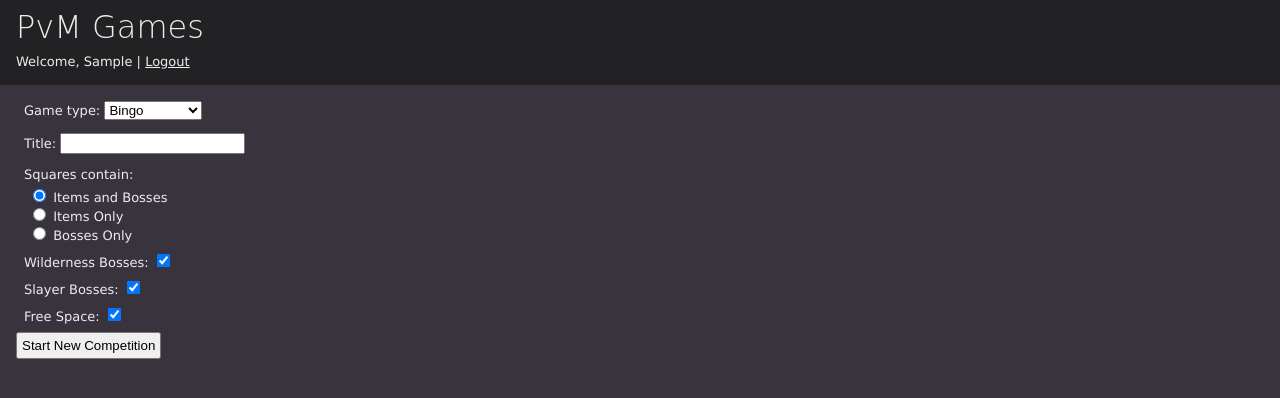
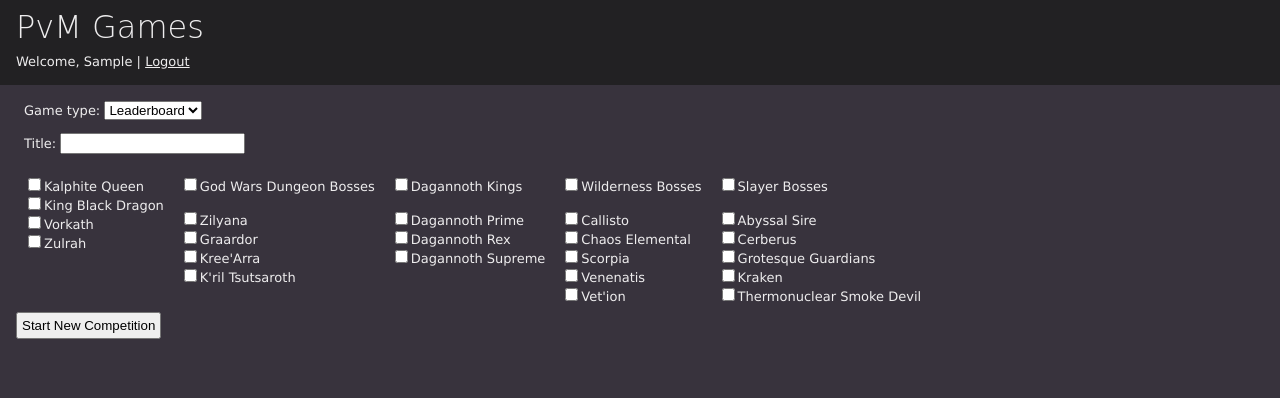
Before and after one commit to blakdragon39/pvmgames_django, a Django app: page /new-competition/ in a window 1280 px wide. Shown: the top 398 px of the page. Run offline with Django 3.2, Linux system fonts and the light colour scheme; the visitor is signed in with stand-in values (Sample User, id 1); some web fonts are replaced.

Commit message:
Added a form to start creating a leaderboard competition

```diff
--- a/games/forms.py
+++ b/games/forms.py
@@ -1,10 +1,9 @@
 from django import forms
-
 
 class CompetitionForm(forms.Form):
     game_choices = [
-        ('BINGO', 'Bingo'),
-        ('LEADERBOARD', 'Leaderboard')
+        ('LEADERBOARD', 'Leaderboard'),
+        ('BINGO', 'Bingo')
     ]
 
     game_type = forms.ChoiceField(choices=game_choices)
@@ -27,3 +26,31 @@ class BingoForm(forms.Form):
 class NewBingoCardForm(forms.Form):
     user_name = forms.CharField()
     slayer_level = forms.IntegerField(min_value=1, max_value=99, initial=99)
+
+
+class LeaderBoardForm(forms.Form):
+    abyssal_sire = forms.BooleanField()
+    cerberus = forms.BooleanField()
+    grotesque_guardians = forms.BooleanField()
+    kraken = forms.BooleanField()
+    thermonuclear_smoke_devil = forms.BooleanField()
+
+    callisto = forms.BooleanField()
+    chaos_elemental = forms.BooleanField()
+    scorpia = forms.BooleanField()
+    venenatis = forms.BooleanField()
+    vetion = forms.BooleanField()
+
+    zilyana = forms.BooleanField()
+    graardor = forms.BooleanField()
+    kree_arra = forms.BooleanField()
+    kril_tsutsaroth = forms.BooleanField()
+
+    prime = forms.BooleanField()
+    rex = forms.BooleanField()
+    supreme = forms.BooleanField()
+
+    kalphite_queen = forms.BooleanField()
+    king_black_dragon = forms.BooleanField()
+    vorkath = forms.BooleanField()
+    zulrah = forms.BooleanField()
--- a/games/templates/bingo_competition.html
+++ b/games/templates/bingo_competition.html
@@ -80,6 +80,8 @@
             <div id="bingo_square">
                 {% include 'bingo_card.html' %}
             </div>
+        {% else %}
+            No cards yet
         {% endif %}
     </div>
 {% endblock %}
--- a/games/templates/forms/bingo_form.html
+++ b/games/templates/forms/bingo_form.html
@@ -1,18 +1,18 @@
 {% csrf_token %}
 {{ bingo_form.non_field_errors }}
 <div class="formfield">
-    <label for="{{ bingo_form.entity_choice.id_for_label }}">Squares contain:</label> {{ bingo_form.entity_choice }}
+    <label>Squares contain:</label> {{ bingo_form.entity_choice }}
     {{ bingo_form.entity_choice.errors }}
 </div>
 <div class="formfield">
-    <label for="{{ bingo_form.wilderness.id_for_label }}">Wilderness Bosses: </label> {{ bingo_form.wilderness }}
+    <label>Wilderness Bosses: </label> {{ bingo_form.wilderness }}
     {{ bingo_form.wilderness.errors }}
 </div>
 <div class="formfield">
-    <label for="{{ bingo_form.slayer.id_for_label }}">Slayer Bosses: </label> {{ bingo_form.slayer }}
+    <label>Slayer Bosses: </label> {{ bingo_form.slayer }}
     {{ bingo_form.slayer.errors }}
 </div>
 <div class="formfield">
-    <label for="{{ bingo_form.free_space.id_for_label }}">Free Space: </label> {{ bingo_form.free_space }}
+    <label>Free Space: </label> {{ bingo_form.free_space }}
     {{ bingo_form.free_space.errors }}
 </div>
--- /dev/null
+++ b/games/templates/forms/leader_board_form.html
@@ -0,0 +1,44 @@
+{% csrf_token %}
+{{ leader_board_form.non_field_errors }}
+<div class="formcolumns">
+    <div class="formcolumn">
+        <div>{{ leader_board_form.kalphite_queen }}<label for="id_kalphite_queen">Kalphite Queen</label></div>
+        <div>{{ leader_board_form.king_black_dragon }}<label for="id_king_black_dragon">King Black Dragon</label></div>
+        <div>{{ leader_board_form.vorkath }}<label for="id_vorkath">Vorkath</label></div>
+        <div>{{ leader_board_form.zulrah }}<label for="id_zulrah">Zulrah</label></div>
+    </div>
+    <div class="formcolumn">
+        <div><input type="checkbox" id="god_wars_dungeon_bosses"><label for="god_wars_dungeon_bosses">God Wars Dungeon Bosses</label></div>
+        <br>
+        <div>{{ leader_board_form.zilyana }}<label for="id_zilyana">Zilyana</label></div>
+        <div>{{ leader_board_form.graardor }}<label for="id_graardor">Graardor</label></div>
+        <div>{{ leader_board_form.kree_arra }}<label for="id_kree_arra">Kree'Arra</label></div>
+        <div>{{ leader_board_form.kril_tsutsaroth }}<label for="id_kril_tsutsaroth">K'ril Tsutsaroth</label></div>
+    </div>
+    <div class="formcolumn">
+        <div><input type="checkbox" id="dagannoth_kings"><label for="dagannoth_kings">Dagannoth Kings</label></div>
+        <br>
+        <div>{{ leader_board_form.prime }}<label for="id_prime">Dagannoth Prime</label></div>
+        <div>{{ leader_board_form.rex }}<label for="id_rex">Dagannoth Rex</label></div>
+        <div>{{ leader_board_form.supreme }}<label for="id_supreme">Dagannoth Supreme</label></div>
+    </div>
+    <div class="formcolumn">
+        <div><input type="checkbox" id="wilderness_bosses"><label for="wilderness_bosses">Wilderness Bosses</label></div>
+        <br>
+        <div>{{ leader_board_form.callisto }}<label for="id_callisto">Callisto</label></div>
+        <div>{{ leader_board_form.chaos_elemental }}<label for="id_chaos_elemental">Chaos Elemental</label></div>
+        <div>{{ leader_board_form.scorpia }}<label for="id_scorpia">Scorpia</label></div>
+        <div>{{ leader_board_form.venenatis }}<label for="id_venenatis">Venenatis</label></div>
+        <div>{{ leader_board_form.vetion }}<label for="id_vetion">Vet'ion</label></div>
+    </div>
+    <div class="formcolumn">
+        <div><input type="checkbox" id="slayer_bosses"><label for="slayer_bosses">Slayer Bosses</label></div>
+        <br>
+        <div>{{ leader_board_form.abyssal_sire }}<label for="id_abyssal_sire">Abyssal Sire</label></div>
+        <div>{{ leader_board_form.cerberus }}<label for="id_cerberus">Cerberus</label></div>
+        <div>{{ leader_board_form.grotesque_guardians }}<label for="id_grotesque_guardians">Grotesque Guardians</label></div>
+        <div>{{ leader_board_form.kraken }}<label for="id_kraken">Kraken</label></div>
+        <div>{{ leader_board_form.thermonuclear_smoke_devil }}<label for="id_thermonuclear_smoke_devil">Thermonuclear Smoke Devil</label>
+        </div>
+    </div>
+</div>
--- a/games/templates/new_competition.html
+++ b/games/templates/new_competition.html
@@ -1,16 +1,29 @@
 {% extends 'base.html' %}
+{% load static %}
+
+{% block head %}
+    <script type="text/javascript" src="{% static 'javascript/leader_board.js' %}"></script>
+{% endblock %}
 
 <script>
     {% block on_ready %}
-        $('#id_game_type').change(function() {
+        const gameType = $('#id_game_type');
+        const bingoForm = $('#bingoform');
+        const leaderBoardForm = $('#leaderboardform');
+
+        gameType.change(function() {
             var selected = $(this).val();
 
             if (selected === 'BINGO') {
-                $("#bingoform").show()
-            } else {
-                $("#bingoform").hide()
+                bingoForm.show();
+                leaderBoardForm.hide();
+            } else if (selected === 'LEADERBOARD') {
+                bingoForm.hide();
+                leaderBoardForm.show();
             }
         });
+
+        gameType.change();
     {% endblock %}
 </script>
 
@@ -19,9 +32,10 @@
         <div class="formfield">
             {{ competition_form.as_p }}
         </div>
-        <div id="bingoform">
-            {% include 'forms/bingo_form.html' %}
-        </div>
+
+        <div id="bingoform">{% include 'forms/bingo_form.html' %}</div>
+        <div id="leaderboardform">{% include 'forms/leader_board_form.html' %}</div>
+
         <button type="submit">Start New Competition</button>
     </form>
 {% endblock %}
--- a/games/views.py
+++ b/games/views.py
@@ -7,7 +7,7 @@ from django.shortcuts import render, redirect
 from rest_framework import status
 
 from games.bingo import create_new_bingo_card
-from games.forms import CompetitionForm, BingoForm, NewBingoCardForm
+from games.forms import CompetitionForm, BingoForm, NewBingoCardForm, LeaderBoardForm
 from games.models import BingoCard, Competition, BingoCompetition
 
 
@@ -16,6 +16,7 @@ def new_competition(request):
     if request.method == 'POST':
         competition_form = CompetitionForm(request.POST)
         bingo_form = BingoForm(request.POST)
+        leader_board_form = LeaderBoardForm(request.POST)
 
         if competition_form.is_valid():
             game_type = competition_form.cleaned_data.get('game_type')
@@ -27,10 +28,12 @@ def new_competition(request):
     else:
         competition_form = CompetitionForm()
         bingo_form = BingoForm()
+        leader_board_form = LeaderBoardForm()
 
     context = {
         'competition_form': competition_form,
-        'bingo_form': bingo_form
+        'bingo_form': bingo_form,
+        'leader_board_form': leader_board_form
     }
 
     return render(request, 'new_competition.html', context)
--- a/static/css/base.css
+++ b/static/css/base.css
@@ -49,3 +49,11 @@ button {
     margin: 4px 4px 4px 4px;
     padding-left: 0;
 }
+
+.formcolumns {
+    display: inline-flex;
+}
+
+.formcolumn {
+    margin: 8px 8px 8px 8px;
+}
--- /dev/null
+++ b/static/javascript/leader_board.js
@@ -0,0 +1,65 @@
+$(document).ready(function () {
+
+    const gwdBosses = $('#god_wars_dungeon_bosses');
+    const dagKings = $('#dagannoth_kings');
+    const wildyBosses = $('#wilderness_bosses');
+    const slayerBosses = $('#slayer_bosses');
+
+    const zilyana = $('#id_zilyana');
+    const graardor = $('#id_graardor');
+    const kreeArra = $('#id_kree_arra');
+    const kril = $('#id_kril_tsutsaroth');
+
+    const prime = $('#id_prime');
+    const rex = $('#id_rex');
+    const supreme = $('#id_supreme');
+
+    const callisto = $('#id_callisto');
+    const chaosElemental = $('#id_chaos_elemental');
+    const scorpia = $('#id_scorpia');
+    const venenatis = $('#id_venenatis');
+    const vetion = $('#id_vetion');
+
+    const abyssalSire = $('#id_abyssal_sire');
+    const cerberus = $('#id_cerberus');
+    const grotesqueGuardians = $('#id_grotesque_guardians');
+    const kraken = $('#id_kraken');
+    const thermy = $('#id_thermonuclear_smoke_devil');
+
+    gwdBosses.change(function () {
+        var checked = gwdBosses.is(':checked');
+
+        zilyana.prop('checked', checked);
+        graardor.prop('checked', checked);
+        kreeArra.prop('checked', checked);
+        kril.prop('checked', checked);
+    });
+
+    dagKings.change(function() {
+        var checked = dagKings.is(':checked');
+
+        prime.prop('checked', checked);
+        rex.prop('checked', checked);
+        supreme.prop('checked', checked);
+    });
+
+    wildyBosses.change(function() {
+        var checked = wildyBosses.is(':checked');
+
+        callisto.prop('checked', checked);
+        chaosElemental.prop('checked', checked);
+        scorpia.prop('checked', checked);
+        venenatis.prop('checked', checked);
+        vetion.prop('checked', checked);
+    });
+
+    slayerBosses.change(function() {
+        var checked = slayerBosses.is(':checked');
+
+        abyssalSire.prop('checked', checked);
+        cerberus.prop('checked', checked);
+        grotesqueGuardians.prop('checked', checked);
+        kraken.prop('checked', checked);
+        thermy.prop('checked', checked);
+    });
+});
--- a/templates/base.html
+++ b/templates/base.html
@@ -8,6 +8,7 @@
     <link href="https://fonts.googleapis.com/css?family=Charm" rel="stylesheet">
     <link href="{% static 'css/base.css' %}" rel="stylesheet" type="text/css"/>
     <title>PvM Games</title>
+    {% block include %}{% endblock %}
     <script src="https://ajax.googleapis.com/ajax/libs/jquery/3.3.1/jquery.min.js"></script>
     <script type="text/javascript">
         $(document).ready(function() {
```
Also changed, not shown: games/models.py (+8 -0 lines), static/css/leader_board.css (added).
